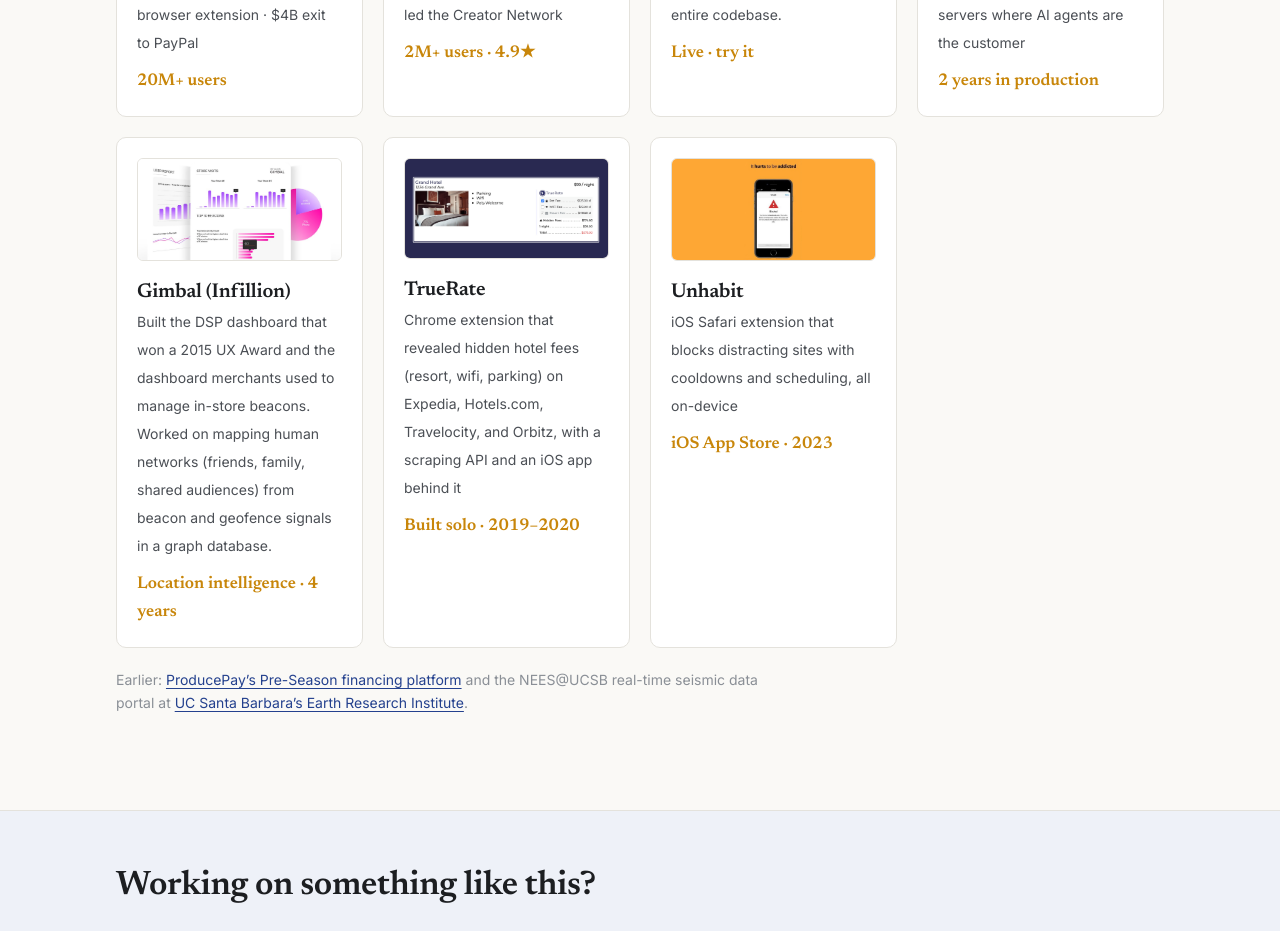
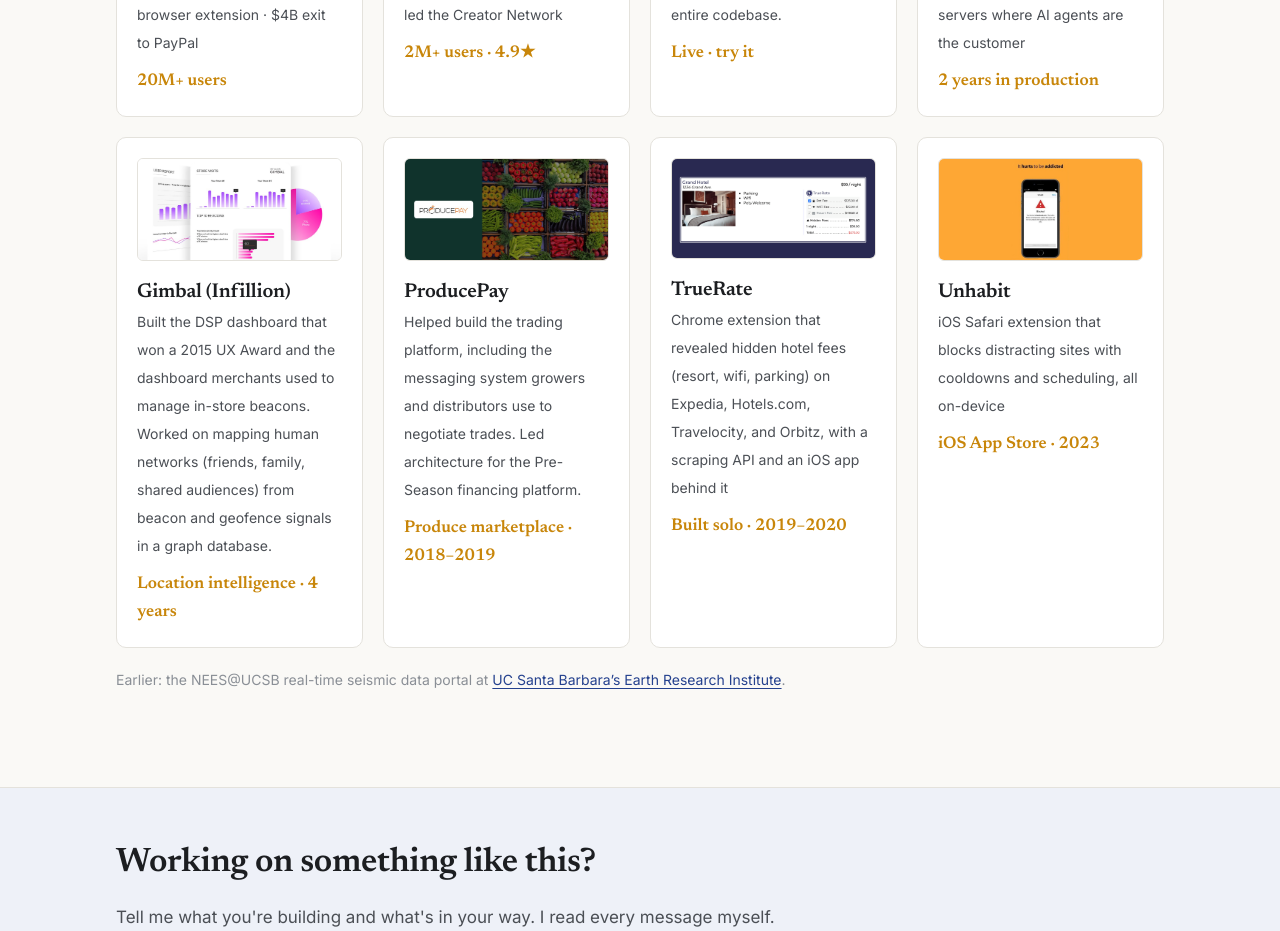
Before and after one commit to zbabtkis/zacharybabtkis.com, a Next.js app: page / in a window 1280 px wide. Shown: the part 3480-4411 px from the top of the page. Built offline with nearby package versions, Linux system fonts and the light colour scheme.

Commit message:
feat: producepay tile on the work wall — trading platform and grower-distributor negotiation messaging

```diff
--- a/components/work-wall.tsx
+++ b/components/work-wall.tsx
@@ -60,6 +60,16 @@ const WORK: WorkItem[] = [
     },
   },
   {
+    name: 'ProducePay',
+    role: 'Helped build the trading platform, including the messaging system growers and distributors use to negotiate trades. Led architecture for the Pre-Season financing platform.',
+    scale: 'Produce marketplace · 2018–2019',
+    href: 'https://info.producepay.com/tour',
+    image: {
+      src: '/work-producepay.jpg',
+      alt: 'ProducePay marketplace marketing banner',
+    },
+  },
+  {
     name: 'TrueRate',
     role: 'Chrome extension that revealed hidden hotel fees (resort, wifi, parking) on Expedia, Hotels.com, Travelocity, and Orbitz, with a scraping API and an iOS app behind it',
     scale: 'Built solo · 2019–2020',
@@ -113,11 +123,7 @@ export function WorkWall({ bare = false }: { bare?: boolean }) {
         })}
       </div>
       <p className="work-wall-minor">
-        Earlier:{' '}
-        <a href="https://producepay.com/pre-season-financing/">
-          ProducePay&rsquo;s Pre-Season financing platform
-        </a>{' '}
-        and the NEES@UCSB real-time seismic data portal at{' '}
+        Earlier: the NEES@UCSB real-time seismic data portal at{' '}
         <a href="https://www.eri.ucsb.edu">
           UC Santa Barbara&rsquo;s Earth Research Institute
         </a>
```
Also changed, not shown: public/work-producepay.jpg (added).
